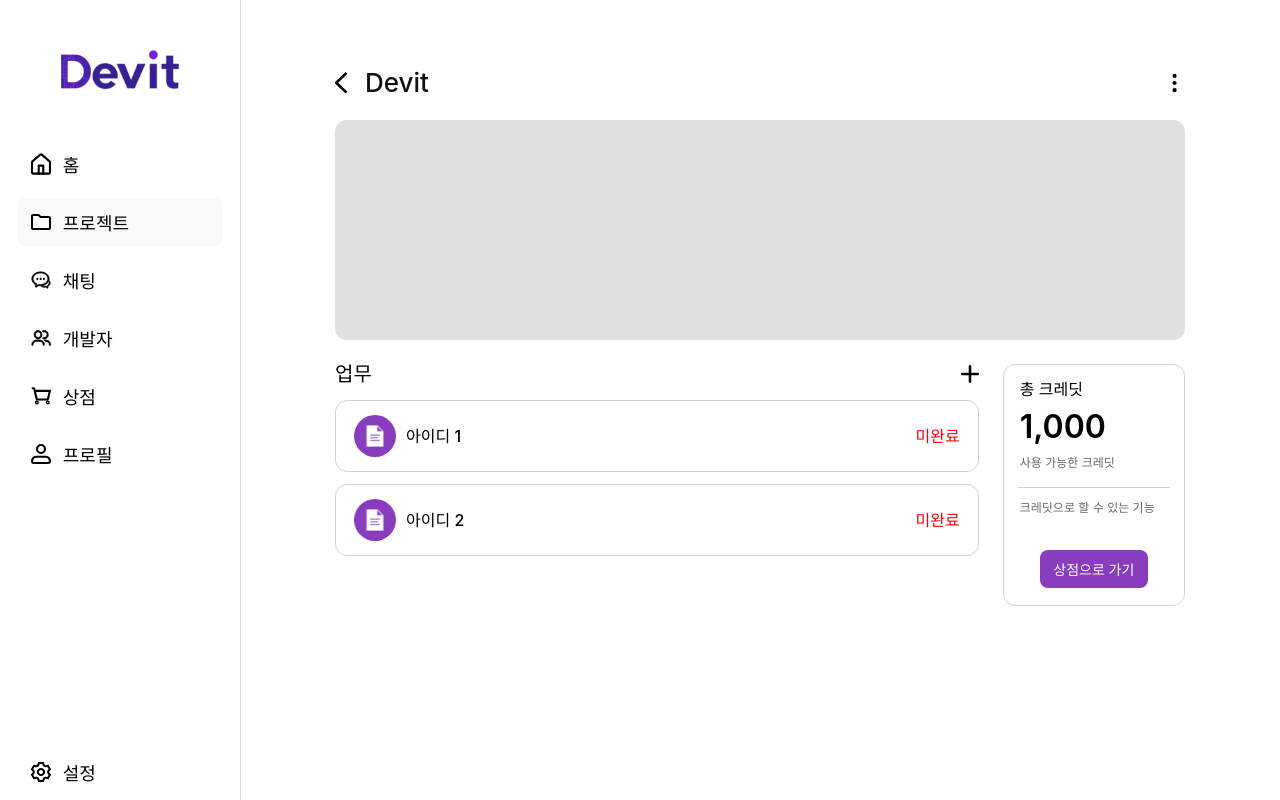
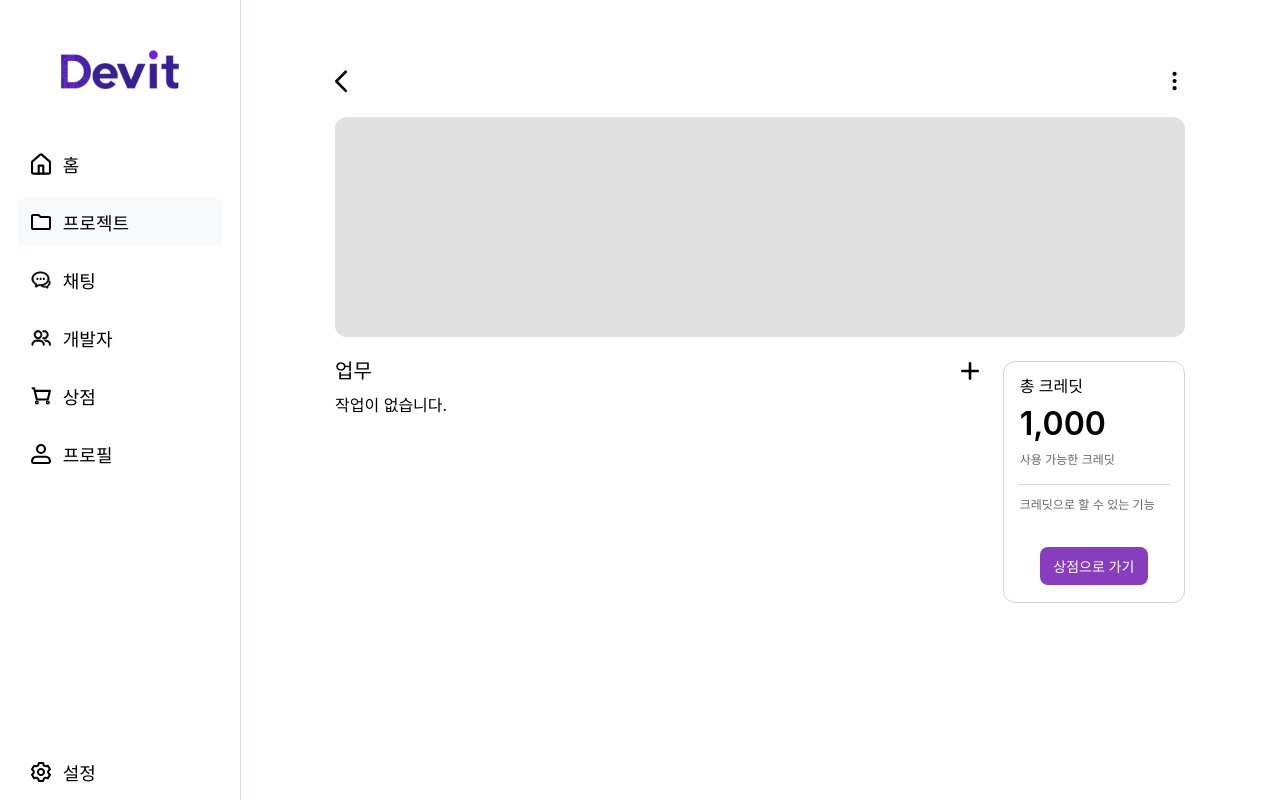
Before and after one commit to technologyaa/Devit-Web, a React (Vite) app: page /projects/1 in a window 1280 px wide. Built offline with nearby package versions, Linux system fonts and the light colour scheme.

Commit message:
fix: 프로젝트 더미 파일 코드 주석화

```diff
--- a/src/data/project-list.js
+++ b/src/data/project-list.js
@@ -1,31 +1,31 @@
 export const projectList = [
-  {
-    id: 1,
-    title: "Devit",
-    owner: "강장민",
-    thumbnail: "/assets/dummy-thumbnail.svg",
-    tasks: [
-      {
-        id: 1,
-        title: "아이디 1",
-        isDone: false,
-        description: "아이디 1번의 설명입니다.",
-        files: [],
-      },
-      {
-        id: 2,
-        title: "아이디 2",
-        isDone: false,
-        description: "아이디 2번의 설명입니다.",
-        files: [],
-      },
-    ],
-  },
-  {
-    id: 2,
-    title: "테크놀로지아",
-    owner: "강장민",
-    thumbnail: "/assets/dummy-thumbnail.svg",
-    tasks: [],
-  },
+  // {
+  //   id: 1,
+  //   title: "Devit",
+  //   owner: "강장민",
+  //   thumbnail: "/assets/dummy-thumbnail.svg",
+  //   tasks: [
+  //     {
+  //       id: 1,
+  //       title: "아이디 1",
+  //       isDone: false,
+  //       description: "아이디 1번의 설명입니다.",
+  //       files: [],
+  //     },
+  //     {
+  //       id: 2,
+  //       title: "아이디 2",
+  //       isDone: false,
+  //       description: "아이디 2번의 설명입니다.",
+  //       files: [],
+  //     },
+  //   ],
+  // },
+  // {
+  //   id: 2,
+  //   title: "테크놀로지아",
+  //   owner: "강장민",
+  //   thumbnail: "/assets/dummy-thumbnail.svg",
+  //   tasks: [],
+  // },
 ];
```
